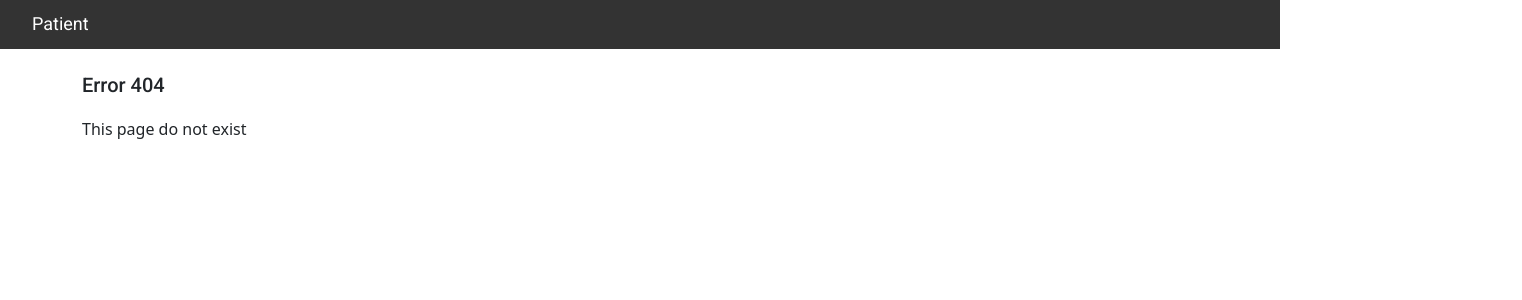
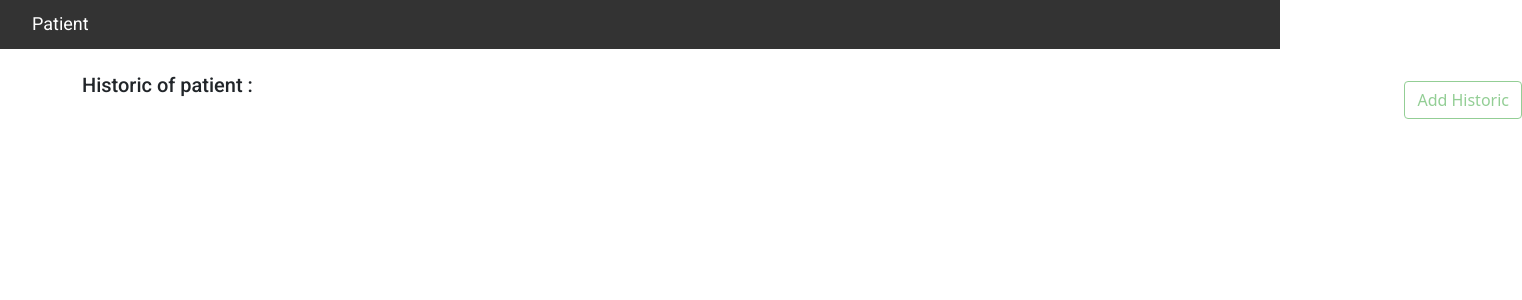
Before and after one commit to estated90/Mediscreen, an Angular app in the folder Mediscreen-front/: page /patient/historic/1 in a window 1280 px wide. Before the commit this address led to /not-found. Shown: the top 300 px of the page, 1522 px wide, since content can reach past the window. Built offline with nearby package versions, Linux system fonts and the light colour scheme.

Commit message:
Add historic component

```diff
--- /dev/null
+++ b/Mediscreen-front/src/app/historic-add/historic-add.component.html
@@ -0,0 +1 @@
+<p>historic-add works!</p>
--- /dev/null
+++ b/Mediscreen-front/src/app/historic-add/historic-add.component.ts
@@ -0,0 +1,15 @@
+import { Component, OnInit } from '@angular/core';
+
+@Component({
+  selector: 'app-historic-add',
+  templateUrl: './historic-add.component.html',
+  styleUrls: ['./historic-add.component.scss']
+})
+export class HistoricAddComponent implements OnInit {
+
+  constructor() { }
+
+  ngOnInit(): void {
+  }
+
+}
--- /dev/null
+++ b/Mediscreen-front/src/app/historic-list/historic-list.component.html
@@ -0,0 +1,6 @@
+<header class="col-xs-12">
+  <div class="container-header">
+    <h2 class="first-line">Historic of patient {{patient.id}} :</h2>
+    <button class="btn btn-standard" (click)="goToNewHistoric(patient.id)">Add Historic</button>
+  </div>
+</header>
--- /dev/null
+++ b/Mediscreen-front/src/app/historic-list/historic-list.component.scss
@@ -0,0 +1,23 @@
+.container-header{
+  display: inline-block;
+  width: 90em;
+  margin-block-end: 1em;
+  .first-line  {
+    display: inline-block;
+  }
+  .btn-standard{
+    border-color: #4CAF50;
+    background-color: white;
+    color: #4CAF50;
+    float: right;
+    margin-top: 0.8%;
+    opacity: 0.6;
+    transition: 0.3s;
+    &:hover {
+      border-color: #4CAF50;
+      background-color:#4CAF50;
+      color: white;
+      opacity: 1;
+    }
+  }
+}
--- /dev/null
+++ b/Mediscreen-front/src/app/historic-list/historic-list.component.ts
@@ -0,0 +1,25 @@
+import { HistoricService } from './../services/historic-service';
+import { Component, OnInit } from '@angular/core';
+import { ActivatedRoute, Router } from '@angular/router';
+import { Patient } from '../models/patient.model';
+
+@Component({
+  selector: 'app-historic-list',
+  templateUrl: './historic-list.component.html',
+  styleUrls: ['./historic-list.component.scss']
+})
+export class HistoricListComponent implements OnInit {
+
+  patient: Patient = <Patient>{};
+  id = this.route.snapshot.params['id'];
+
+  constructor(private historicService: HistoricService, private route: ActivatedRoute, private router: Router) { }
+
+  ngOnInit(): void {
+  }
+
+  goToNewHistoric(id: number){
+    this.router.navigate(['/historic', 'add', id]);
+  }
+
+}
--- /dev/null
+++ b/Mediscreen-front/src/app/services/historic-service.ts
@@ -0,0 +1,5 @@
+import { Injectable } from '@angular/core';
+
+@Injectable()
+export class HistoricService {
+}
```
Also changed, not shown: Mediscreen-front/src/app/app.module.ts (+10 -2 lines), Mediscreen-front/src/app/historic-add/historic-add.component.scss (added), 2 other files (tests, documents, lock files or other folders).
